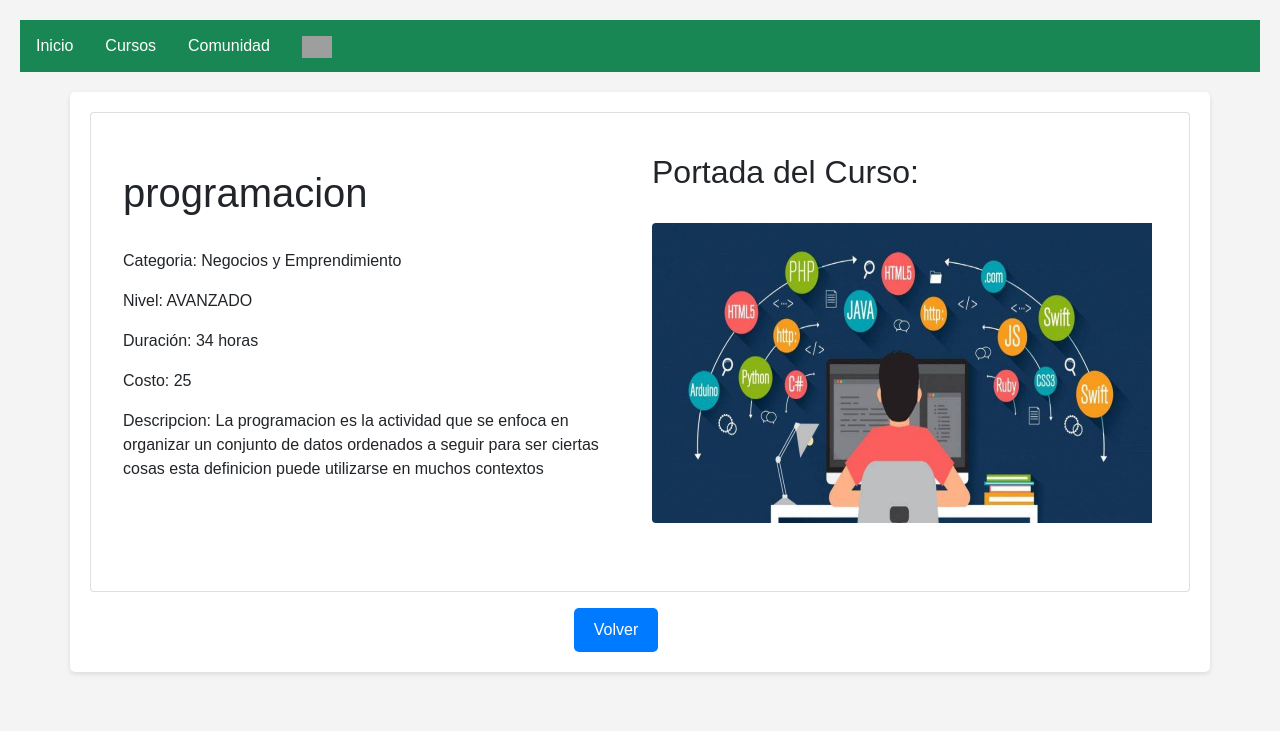
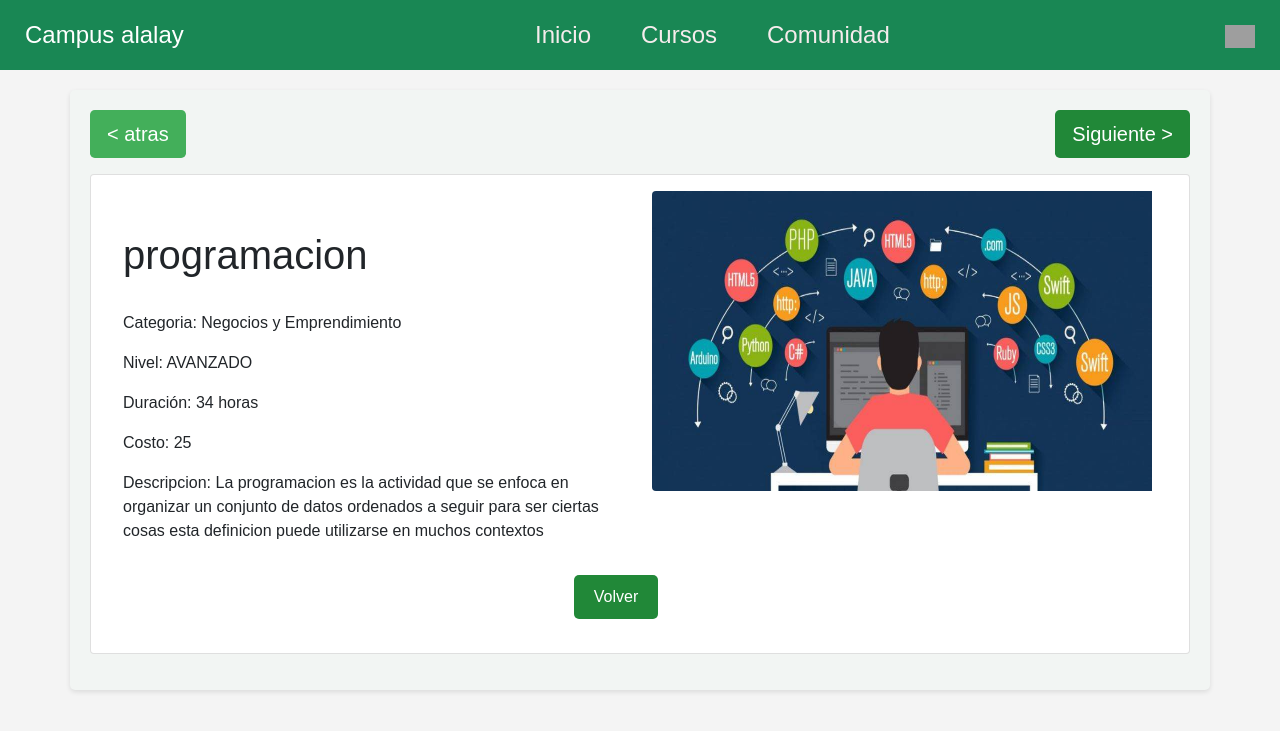
Before and after one commit to picapiedra008/alalay, a Flask app: page /curso/34 in a window 1280 px wide. Shown: the top 731 px of the page. Run offline with Flask 3, Linux system fonts and the light colour scheme; data comes from the database, SQL or seed files in the repository; some libraries are stand-ins or nearby versions; grey boxes are pictures that could not be loaded.

Commit message:
solucion de bugs visualizar curso v1

```diff
--- a/app.py
+++ b/app.py
@@ -32,56 +32,24 @@ def index():
 @app.route('/curso/<int:curso_id>')
 def ver_curso(curso_id):
     # Obtener el curso de la base de datos
-    cursor =mysql.connection.cursor()
-    query = 'select*from curso,nivel,categoria WHERE curso.CODCATEGORIA=categoria.CODCATEGORIA and curso.CODNIVEL=nivel.CODNIVEL and curso.IDCURSO = %s'
+    cursor = mysql.connection.cursor()
+    query = 'SELECT * FROM curso, nivel, categoria WHERE curso.CODCATEGORIA=categoria.CODCATEGORIA AND curso.CODNIVEL=nivel.CODNIVEL AND curso.IDCURSO = %s'
     cursor.execute(query, (curso_id,))
     curso = cursor.fetchall()
 
+    # Obtener el ID del curso anterior y siguiente
+    query = 'SELECT IDCURSO FROM curso ORDER BY IDCURSO'
+    cursor.execute(query)
+    cursos = cursor.fetchall()
+    curso_index = cursos.index((curso_id,))
+    curso_anterior_id = cursos[curso_index - 1][0] if curso_index > 0 else None
+    curso_siguiente_id = cursos[curso_index + 1][0] if curso_index < len(cursos) - 1 else None
+
     if curso:
-        return render_template('detalles_curso.html', curso=curso)
+        return render_template('detalles_curso.html', curso=curso, curso_anterior_id=curso_anterior_id, curso_siguiente_id=curso_siguiente_id)
     else:
         return "Curso no encontrado", 404
-@app.route('/subir1', methods=['POST'])
-def Buscar():
-    if request.method == 'POST':
-        cursor = mysql.connection.cursor()
 
-        # Obtener los cursos con sus respectivos niveles y categorías
-        query = """
-            SELECT c.IDCURSO, c.NOMCURSO, ca.NOMCATEGORIA, n.NOMNIVEL, c.CARGAHORARIAC, c.COSTOC
-            FROM curso c
-            INNER JOIN categoria ca ON c.CODCATEGORIA = ca.CODCATEGORIA
-            INNER JOIN nivel n ON c.CODNIVEL = n.CODNIVEL
-        """
-
-        # Aplicar filtros si se han seleccionado categoría, nivel o búsqueda
-        categoria = request.form.get('categoria')
-        nivel = request.form.get('nivel')
-        busqueda = request.form.get('busqueda')
-        params = []
-
-        if categoria:
-            query += " WHERE ca.NOMCATEGORIA = %s"
-            params.append(categoria)
-
-        if nivel:
-            if categoria:
-                query += " AND n.NOMNIVEL = %s"
-            else:
-                query += " WHERE n.NOMNIVEL = %s"
-            params.append(nivel)
-
-        if busqueda:
-            if categoria or nivel:
-                query += " AND (c.NOMCURSO LIKE %s OR ca.NOMCATEGORIA LIKE %s OR n.NOMNIVEL LIKE %s)"
-            else:
-                query += " WHERE c.NOMCURSO LIKE %s OR ca.NOMCATEGORIA LIKE %s OR n.NOMNIVEL LIKE %s"
-            params.extend(['%' + busqueda + '%'] * 3)
-
-        cursor.execute(query, params)
-        cursos = cursor.fetchall()
-
-        return render_template('index.html', cursos=cursos, categorias=categoria, niveles=nivel)
 @app.route('/listar')
 def listar_cursos():
     cur = mysql.connection.cursor()
--- a/templates/detalles_curso.html
+++ b/templates/detalles_curso.html
@@ -10,21 +10,27 @@
         body {
             font-family: Arial, sans-serif;
             background-color: #f4f4f4;
-            margin: 0;
-            padding: 20px;
         }
+        .nav-bar {
+            margin-top: 0;
+    background-color: #065e06;
+    overflow: hidden;
+    display: flex; /* Cambiado de display: contents a display: flex */
+    align-items: center; /* Alinea verticalmente los elementos */
+    box-sizing: border-box; /* Asegura que el relleno se incluya en el ancho total */
+    height: 70px; /* Altura deseada */
 
-        .nav-bar {
-            background-color: #333;
-            overflow: hidden;
       }
 
       .nav-bar a {
             float: left;
-            color: white;
+            color: rgb(245, 236, 236);
             text-align: center;
-            padding: 14px 16px;
+            padding: 14px 25px;
             text-decoration: none;
+            border: #34b634;
+            font-size: x-large;
+            border-color: #ddd;
         }
 
         .nav-bar a:hover {
@@ -33,7 +39,7 @@
         }
 
         .container {
-            background-color: #fff;
+            background-color: #f2f5f3;
             padding: 20px;
             margin-top: 20px;
             border-radius: 5px;
@@ -41,7 +47,7 @@
         }
 
         .boton {
-            background-color: #007bff;
+            background-color: #218838;
             color: white;
             border: none;
             padding: 10px 20px;
@@ -115,16 +121,33 @@
     </style>
 </head>
 <body>
-    <div class="nav-bar bg-success">
+    <div class="nav-bar bg-success d-flex justify-content-between align-items-center">
+        <div>
+          <a class="navbar-brand text-white" href="">Campus alalay</a>
+        </div>
+        <div class="d-flex justify-content-center flex-grow-1">
+          <div class="nav-links">
             <a href="#">Inicio</a>
-        <a href="#">Cursos</a>
+            <a href="{{ url_for('listar_cursos') }}">Cursos</a>
             <a href="#">Comunidad</a>
-        <a href="#"><img src="{{ url_for('static', filename='archivos/user.png') }}" alt="Usuario" style="width: 30px;"></a>
           </div>
-
+        </div>
+        <div>
+          <a href="{{ url_for('index') }}">
+            <img src="{{ url_for('static', filename='archivos/user.png') }}" alt="Usuario" style="width: 30px;">
+          </a>
+        </div>
+      </div>
     <div class="container">
 
-
+        <div class="d-flex justify-content-between mb-3">
+            <a href="{{ url_for('ver_curso', curso_id=curso_anterior_id) if curso_anterior_id else '#' }}" class="btn btn-lg" style="background-color:#43af5a; color: white;">
+                &lt; atras
+            </a>
+            <a href="{{ url_for('ver_curso', curso_id=curso_siguiente_id) if curso_siguiente_id else '#' }}" class="btn btn-lg" style="background-color:#218838; color: white;">
+                Siguiente &gt;
+            </a>
+        </div>
         <div class="card mb-3 p-3" style="max-width: 1200px;height: 480px;">
             <div class="row ">
 
@@ -141,16 +164,15 @@
                     </div>
                 </div>
                 <div class="col-md-6">
-                    <br>
-                    <h2>Portada del Curso:</h2>
-                    <br>
+
                     <img src="{{curso[0][7]}}" class="img-fluid rounded-start" alt="imagen.png" style=" width: 500px; height: 300px;">
                 </div>
             </div>
+            <div class="text-center">
+                <a href="{{url_for('listar_cursos')}}" class="boton btn-lg me-md-5" style="background-color:#218838; color: white;">Volver</a>
             </div>
-        <div class="text-center">
-            <a href="{{url_for('listar_cursos')}}" class="boton btn-lg me-md-5">Volver</a>
         </div>
+
 
     </div>
 </body>
```
Also changed, not shown: static/archivos/algoritmo.jpg (added), static/archivos/intro.jpg (added). Lines whose indentation alone changed are shown as unchanged.
